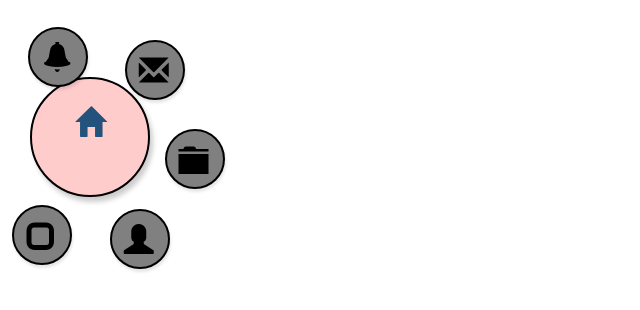
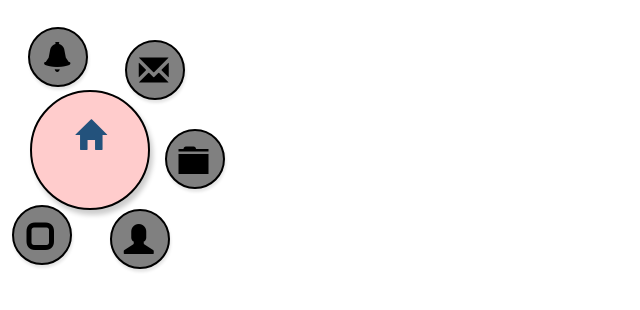
Before and after one commit to NehaSunkum/appRepo, an Angular app in the folder web-app/: page / in a window 1280 px wide. In both pictures the pointer is over the link 90 px from the left and 150 px from the top of the page. Shown: the top 310 px of the page, without its empty margins (0-640 px from the left). Built offline with nearby package versions, Linux system fonts and the light colour scheme.

Commit message:
Fixed navcircle hide issue

```diff
--- a/web-app/src/app/common/nav-circle/nav.component.css
+++ b/web-app/src/app/common/nav-circle/nav.component.css
@@ -74,5 +74,5 @@ nav a.active{
     background-color:#FCC;
     border-radius: 50%;
     /*margin: auto;*/
-    margin-top: 77px;
+    margin-top: 90px;
 }
--- a/web-app/src/app/common/nav-circle/nav.component.ts
+++ b/web-app/src/app/common/nav-circle/nav.component.ts
@@ -78,7 +78,7 @@ export class NavCircle implements OnInit {
                 let elem = document.getElementById(tempItem.id);
                 if(i==0){
                     elem.style.top = '5px';
-                    elem.style.right = '240px';
+                    elem.style.right = '180px';
                 }else{
 
                     elem.style.display = 'none';
```
